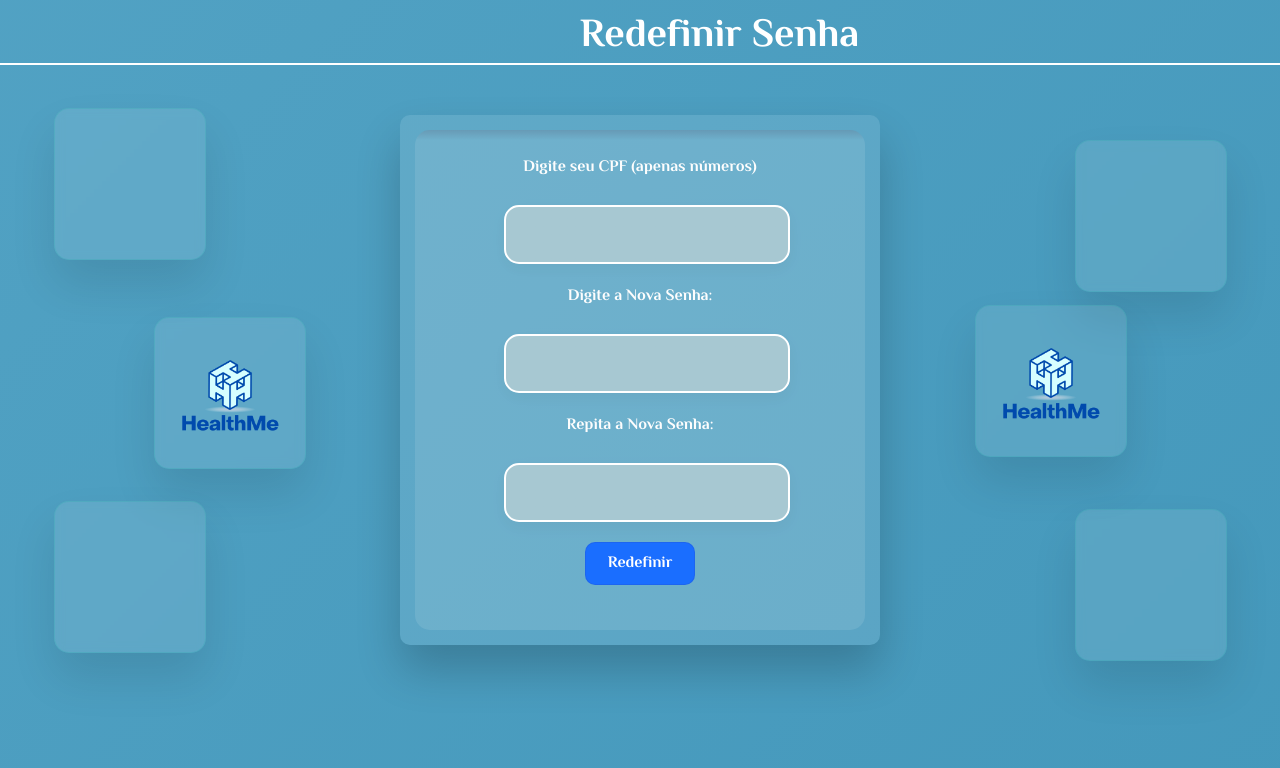
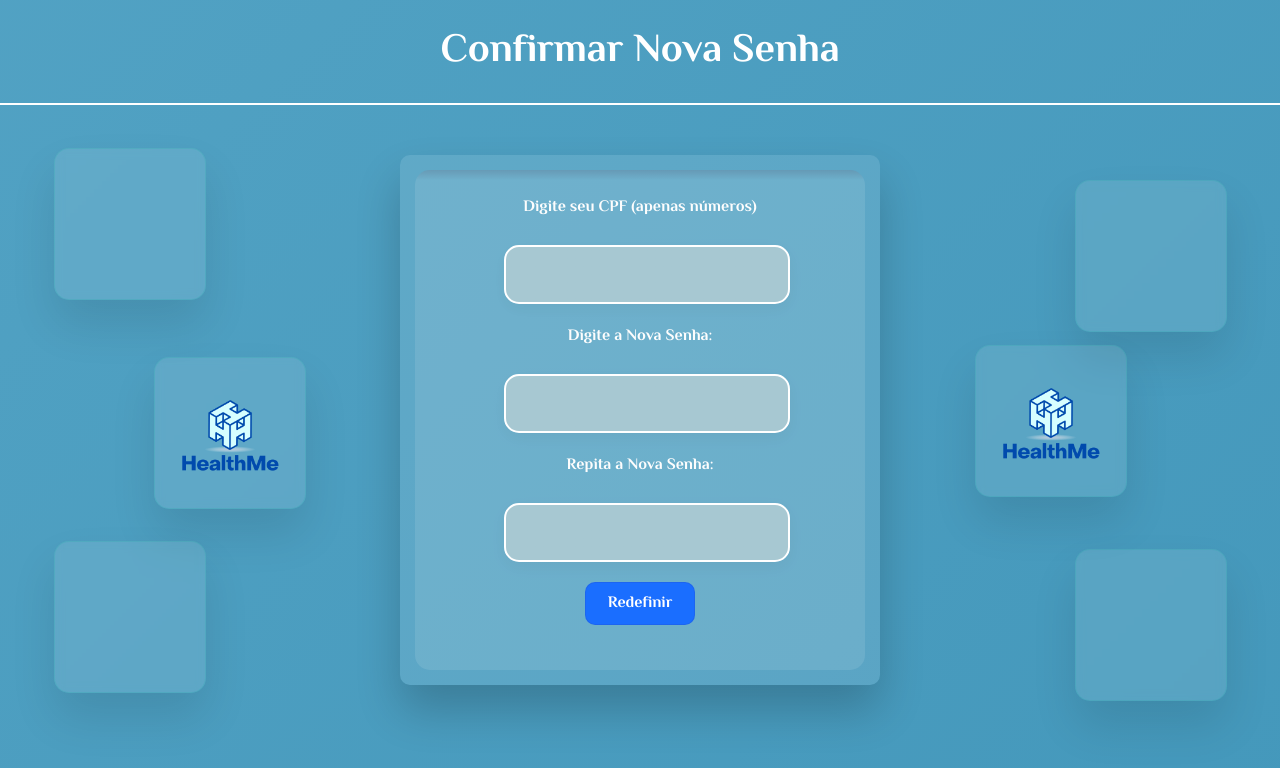
Before and after one commit to HealthMe-Telemed/testefront, a Vue app: page /Confirmar_Senha in a window 1280 px wide. Shown: the top 768 px of the page. Built offline with nearby package versions, Linux system fonts and the light colour scheme.

Commit message:
Update Confirmar_Senha.vue

```diff
--- a/src/components/Confirmar_Senha.vue
+++ b/src/components/Confirmar_Senha.vue
@@ -1,8 +1,13 @@
+<script setup>
+import Layout from './Layout.vue';
+import Titulos from './Titulos.vue';
+</script>
+
 <template>
     <section>
-      <header>
-        <div class="titulo">Redefinir Senha</div>
-      </header>
+
+      <Titulos :cabecalho="'Confirmar Nova Senha'"></Titulos>
+
       <main>
         <div class="container">
           <div class="box">
```
